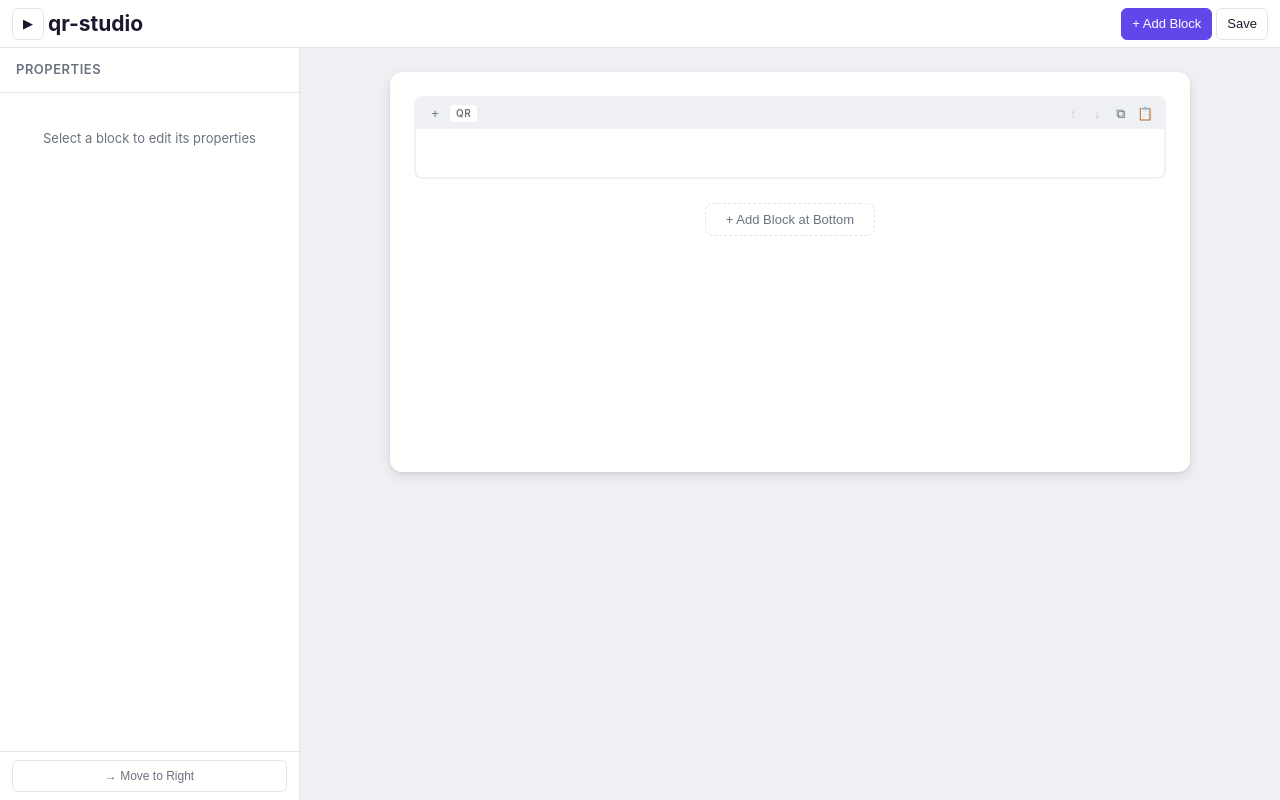
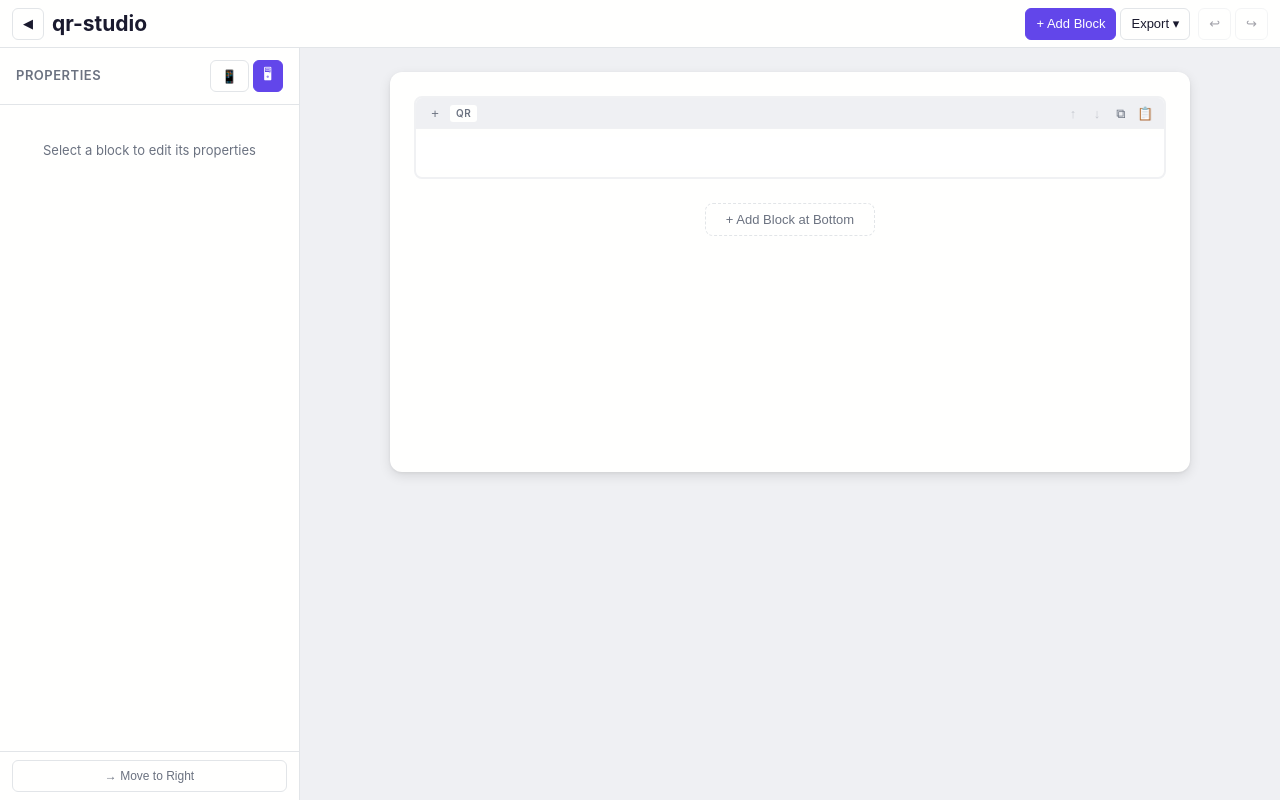
Before and after one commit to sharco-dev/qr-studio-web, a React (Vite) app: page / in a window 1280 px wide. Built offline with nearby package versions, Linux system fonts and the light colour scheme.

Commit message:
add: Topbar button to collapse sidebar, export dropdown options and undo/redo buttons

```diff
--- a/src/components/sidebar/Sidebar.tsx
+++ b/src/components/sidebar/Sidebar.tsx
@@ -6,6 +6,8 @@ export function Sidebar() {
   const sidebarPosition = useEditorStore((s) => s.sidebarPosition);
   const selectedBlockId = useEditorStore((s) => s.selectedBlockId);
   const blocks = useEditorStore((s) => s.blocks);
+  const previewMode = useEditorStore((s) => s.previewMode);
+  const setPreviewMode = useEditorStore((s) => s.setPreviewMode);
   const updateBlock = useEditorStore((s) => s.updateBlock);
   const setSidebarPosition = useEditorStore((s) => s.setSidebarPosition);
 
@@ -15,7 +17,25 @@ export function Sidebar() {
 
   return (
     <div className={`sidebar sidebar--${sidebarPosition}`}>
-      <div className="sidebar__header">Properties</div>
+      <div className="sidebar__header">
+        Properties
+        <div className="topbar__group">
+          <button
+            className={`topbar__btn ${previewMode === 'mobile' ? 'topbar__btn--active' : ''}`}
+            onClick={() => setPreviewMode('mobile')}
+            title="Mobile preview"
+          >
+            📱
+          </button>
+          <button
+            className={`topbar__btn ${previewMode === 'desktop' ? 'topbar__btn--active' : ''}`}
+            onClick={() => setPreviewMode('desktop')}
+            title="Desktop preview"
+          >
+            🖥
+          </button>
+        </div>
+      </div>
       <div className="sidebar__content">
         {!selectedBlock ? (
           <div className="sidebar__empty">Select a block to edit its properties</div>
--- a/src/components/topbar/Topbar.tsx
+++ b/src/components/topbar/Topbar.tsx
@@ -5,30 +5,31 @@ import { AddBlockMenu } from "../canvas/AddBlockMenu";
 export function Topbar () {
 
     const addBlock = useEditorStore((s) => s.addBlock);
-    const blocks = useEditorStore((s) => s.blocks);
+    // const blocks = useEditorStore((s) => s.blocks);
     const undo = useEditorStore((s) => s.undo);
     const redo = useEditorStore((s) => s.redo);
     const historyIndex = useEditorStore((s) => s.historyIndex);
     const history = useEditorStore((s) => s.history);
     const toggleSidebar = useEditorStore((s) => s.toggleSidebar);
     const sidebarOpen = useEditorStore((s) => s.sidebarOpen);
-    const previewMode = useEditorStore((s) => s.previewMode);
-    const setPreviewMode = useEditorStore((s) => s.setPreviewMode);
     const [addMenuOpen, setAddMenuOpen] = useState(false);
     const [exportOpen, setExportOpen] = useState(false);
     const [addBtnPos, setAddBtnPos] = useState({ x: 0, y: 0 });
 
+    const canUndo = historyIndex > 0;
+    const canRedo = historyIndex < history.length - 1;
+
       return (
         <header className="topbar">
             <div className="topbar__left">
-                <div className="topbar__group">
                 <button
                     className="topbar__btn"
+                    onClick={toggleSidebar}
+                    title={sidebarOpen ? 'Hide sidebar' : 'Show sidebar'}
                 >
-                    {'▶'}
+                    {sidebarOpen ? '◀' : '▶'}
                 </button>
                 <h2>qr-studio</h2>
-                </div>
             </div>
             <div className="topbar__right">
                 <div className="topbar__group">
@@ -36,36 +37,46 @@ export function Topbar () {
                         className="topbar__btn topbar__btn--primary"
                         onClick={(e) => {
                             const rect = e.currentTarget.getBoundingClientRect();
-                            console.log("EVENTO")
                             setAddBtnPos({ x: rect.left, y: rect.bottom + 4 });
                             setAddMenuOpen(true);
                         }}
                     >
                         + Add Block
                     </button>
-                    <div className="topbar__dropdworn-wrapper">
-                        <button className="topbar__btn">
-                            Save
+
+                    <div className="topbar__dropdown-wrapper">
+                        <button
+                            className="topbar__btn"
+                            onClick={() => setExportOpen(!exportOpen)}
+                        >
+                            Export ▾
                         </button>
-                        { exportOpen && (
+                        {exportOpen && (
                             <div className="topbar__dropdown">
-                                <button className="topbar__dropdown-item"></button>
-                                <button className="topbar__dropdown-item"></button>
-                                <button className="topbar__dropdown-item"></button>
-                                <div className="topbar__dropdown-divider"></div>
-                                <button className="topbar__dropdown-item"></button>
-                                <button className="topbar__dropdown-item"></button>
+                                <button className="topbar__dropdown-item" onClick={() => {}}>Export SVG</button>
+                                <button className="topbar__dropdown-item" onClick={() => {}}>Export PNG</button>
+                                <button className="topbar__dropdown-item" onClick={() => {}}>Export JPG</button>
+                                <button className="topbar__dropdown-item" onClick={() => {}}>Export PDF</button>
+                                <button className="topbar__dropdown-item" onClick={() => {}}>Export HTML</button>
+                                <div className="topbar__dropdown-divider" />
+                                <button className="topbar__dropdown-item" onClick={() => {}}>Copy PNG</button>
+                                <button className="topbar__dropdown-item" onClick={() => {}}>Copy HTML</button>
                             </div>
                         )}
                     </div>
                 </div>
+                <div className="topbar__group">
+                    <button className="topbar__btn" disabled={!canUndo} onClick={undo} title="Undo">
+                        ↩
+                    </button>
+                    <button className="topbar__btn" disabled={!canRedo} onClick={redo} title="Redo">
+                        ↪
+                    </button>
+                </div>
             </div>
             { addMenuOpen && (
                 <>
-                <div
-                    style={{ position: 'fixed', top: 100, left: 0, right: 0, bottom: 0, zIndex: 999 }}
-                    onClick={() => setAddMenuOpen(false)}
-                />
+                    <div style={{ position: 'fixed', top: 0, left: 0, right: 0, bottom: 0, zIndex: 999 }} onClick={() => setAddMenuOpen(false)} />
                     <AddBlockMenu
                         x={addBtnPos.x}
                         y={addBtnPos.y}
@@ -77,6 +88,12 @@ export function Topbar () {
                     />
                 </>
             )}
+            { exportOpen && (
+                <div
+                    style={{ position: 'fixed', top: 0, left: 0, right: 0, bottom: 0, zIndex: 999 }}
+                    onClick={() => setExportOpen(false)}
+                />
+            )}
         </header>
-    )
+    );
 }
--- a/src/index.css
+++ b/src/index.css
@@ -201,6 +201,9 @@ body {
 }
 
 .sidebar__header {
+  display: flex;
+  align-items: center;
+  justify-content: space-between;
   padding: 12px 16px;
   font-weight: 600;
   font-size: 13px;
```
Lines whose indentation alone changed are shown as unchanged.
